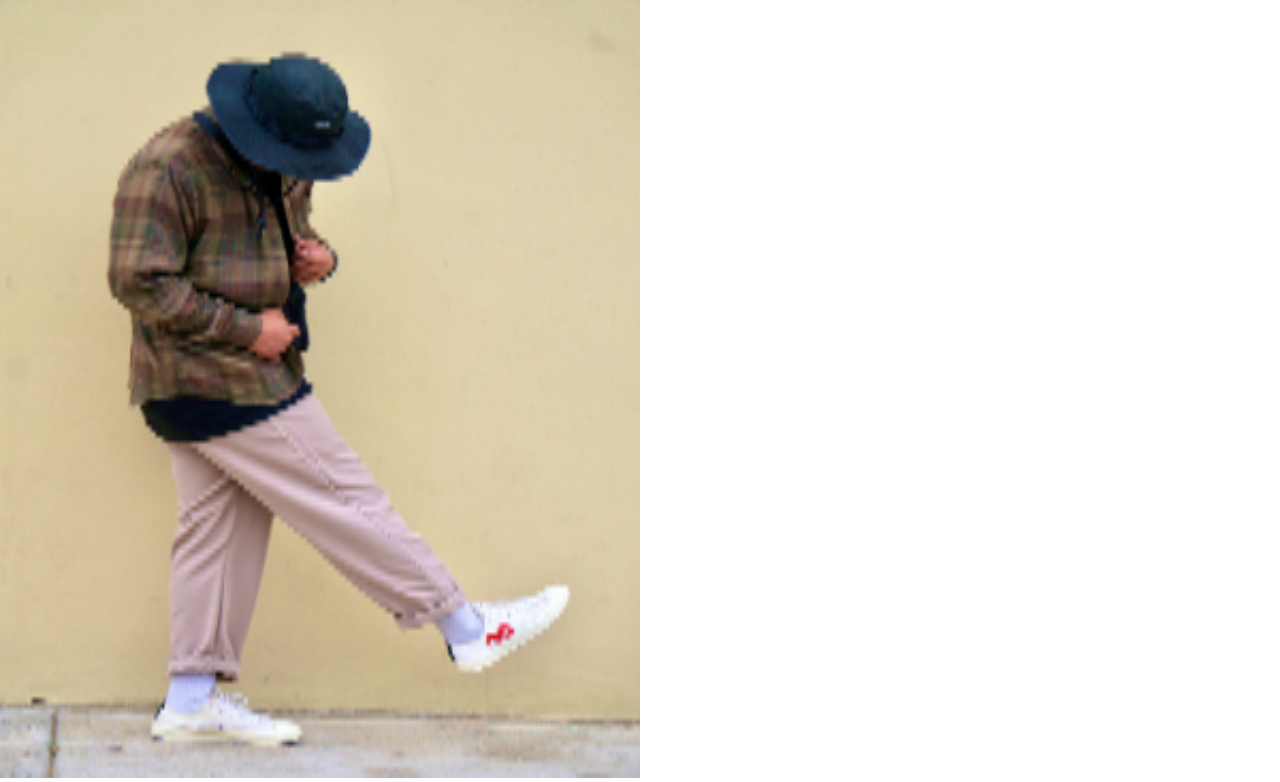
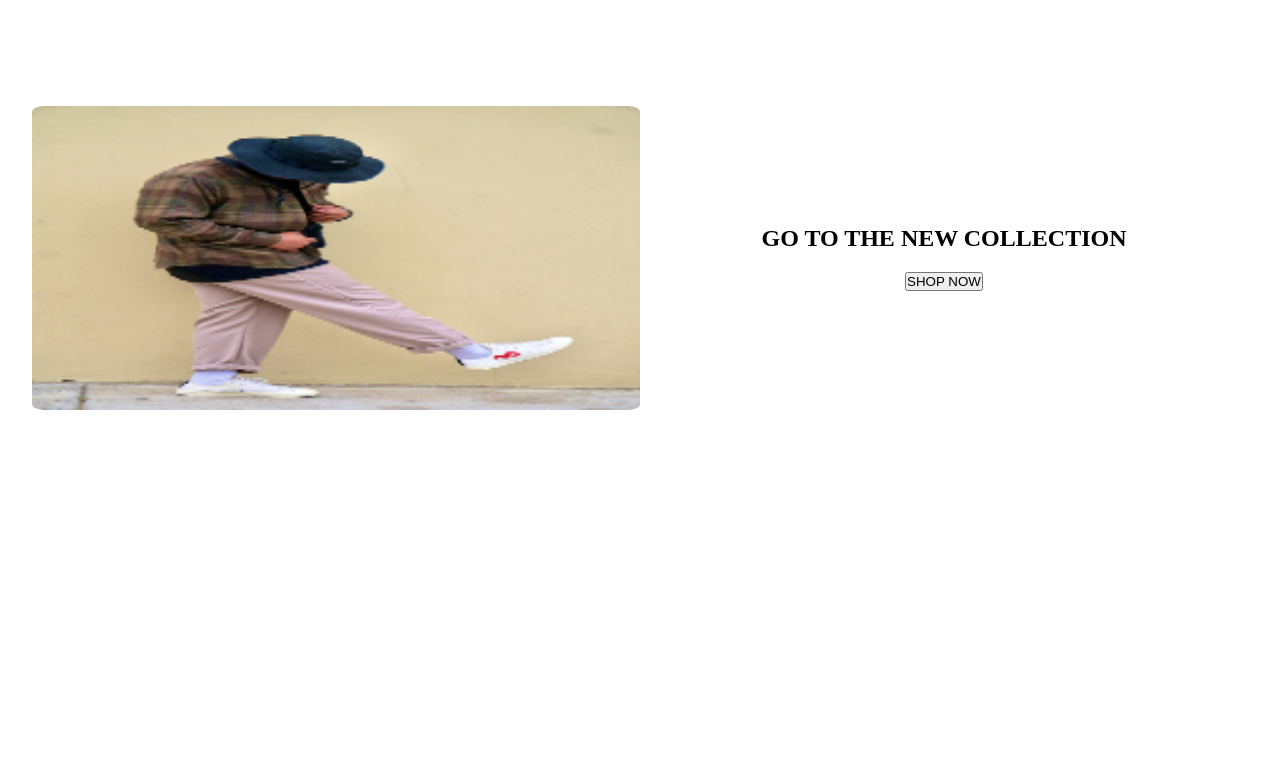
Before and after one commit to juanmaparrado/landingPageScullyon, a plain HTML site: page index.html in a window 1280 px wide. Shown: the part 762-1544 px from the top of the page. After the commit the page ends 1204 px from the top, so only its background shows below. Drawn offline with Linux system fonts and the light colour scheme.

Commit message:
fix some problems with slideshow

```diff
--- a/index.html
+++ b/index.html
@@ -38,9 +38,13 @@
         </svg>
     </div>
     <!--Canvaaas-->
-    <div id="slideshow-container">
+    <section id="slideshow-container">
         <canvas id="canvas"></canvas>
-      </div>
+        <div>
+            <h1>GO TO THE NEW COLLECTION</h1>
+            <button>SHOP NOW</button>
+        </div>
+      </section>
 
     <script src="./js/app.js" type="text/javascript"></script>
 </body>
--- a/style/style.css
+++ b/style/style.css
@@ -41,13 +41,21 @@ nav img{
   width: 500px;
 }
 
-.slideshow-container {
-  width: 100vw;
-  height: 100vh;
-  position: relative;
+section{
+  margin-top:6em ;
+  padding: 2em;
+  display: grid;
+  justify-content: center;
+  place-items: center;
+  grid-template-columns: 2fr 2fr;
+  column-gap: 0;
 }
-
 canvas{
-  width: 640px;
-  height: 800px;
+  border-radius: 2%;
+  width: 100%;
 }
+section div{
+  display:grid;
+  place-items: center;
+  row-gap: 20px;
+}
```
